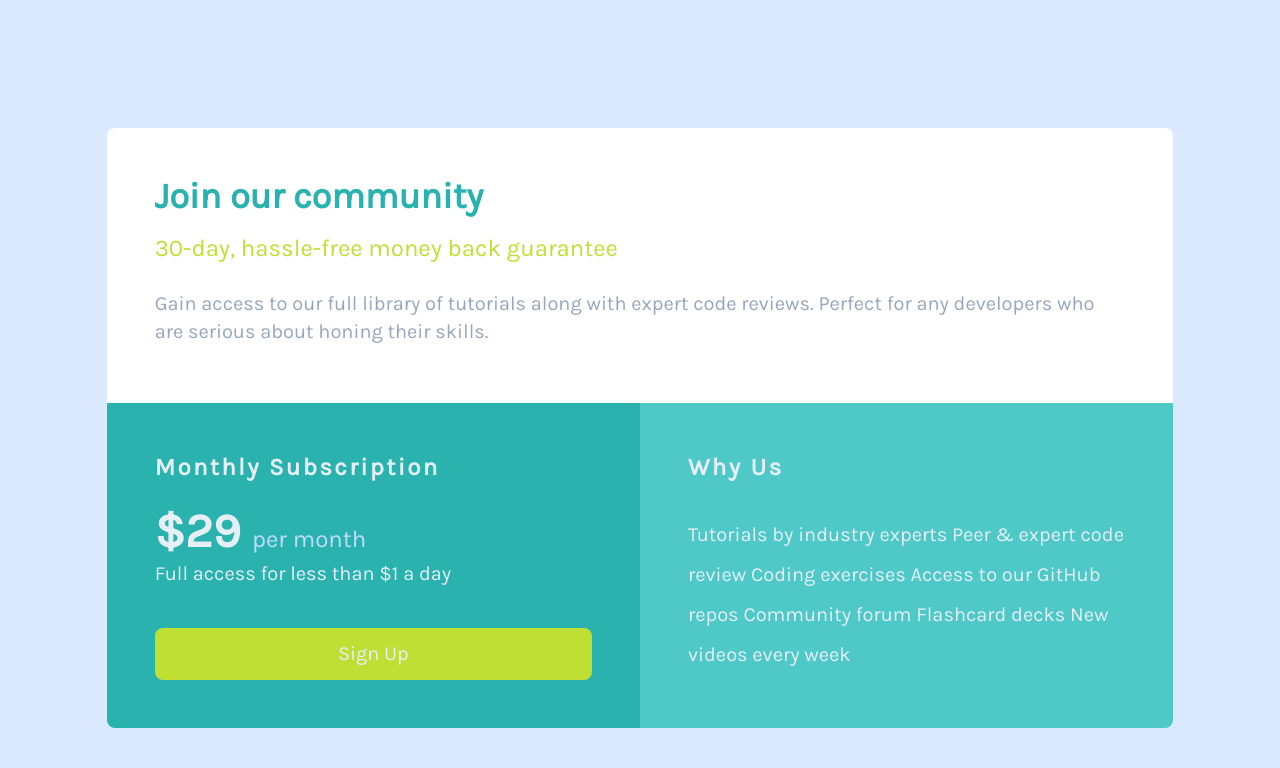
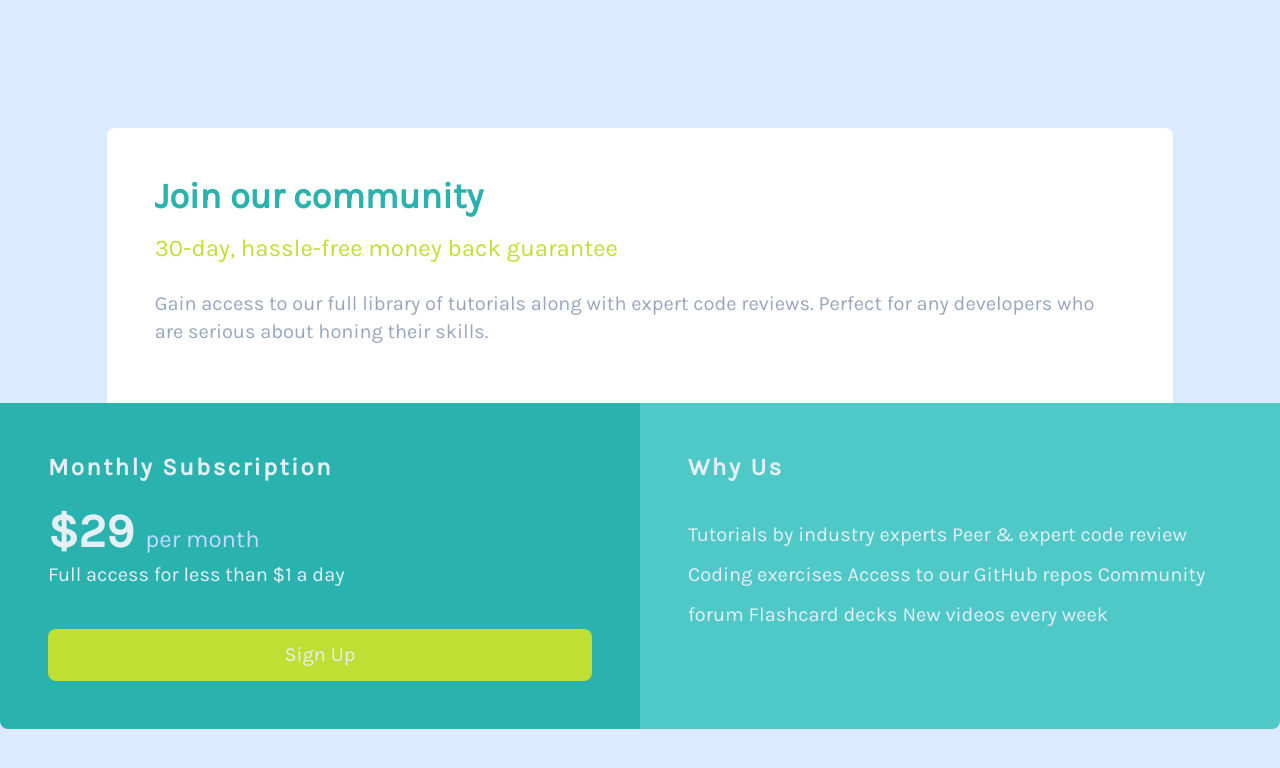
Before and after one commit to dazeign/Frontend-Mentors-Practice, a website: page DazeFrontendMasters/single-price-grid-component-master/single-price-grid-component-master/index.html in a window 1280 px wide. Drawn offline with nearby package versions, Linux system fonts and the light colour scheme.

Commit message:
Just woke up

```diff
--- a/DazeFrontendMasters/single-price-grid-component-master/single-price-grid-component-master/index.html
+++ b/DazeFrontendMasters/single-price-grid-component-master/single-price-grid-component-master/index.html
@@ -19,7 +19,7 @@
   Perfect for any developers who are serious about honing their skills.</p>
    </div>
 
-   <div class="flex flex-row w-1/2 text-green-100 text-xl rounded-b-lg overflow-hidden sm:w-5/6">
+   <div class="flex flex-row w-1/2 text-green-100 text-xl rounded-b-lg overflow-hidden sm:w-5/6 md:w-full">
     <div class="bg-green-700 w-1/2 p-12 left">
     <h2 class="text-2xl font-semibold tracking-widest">Monthly Subscription</h2>
 
```
